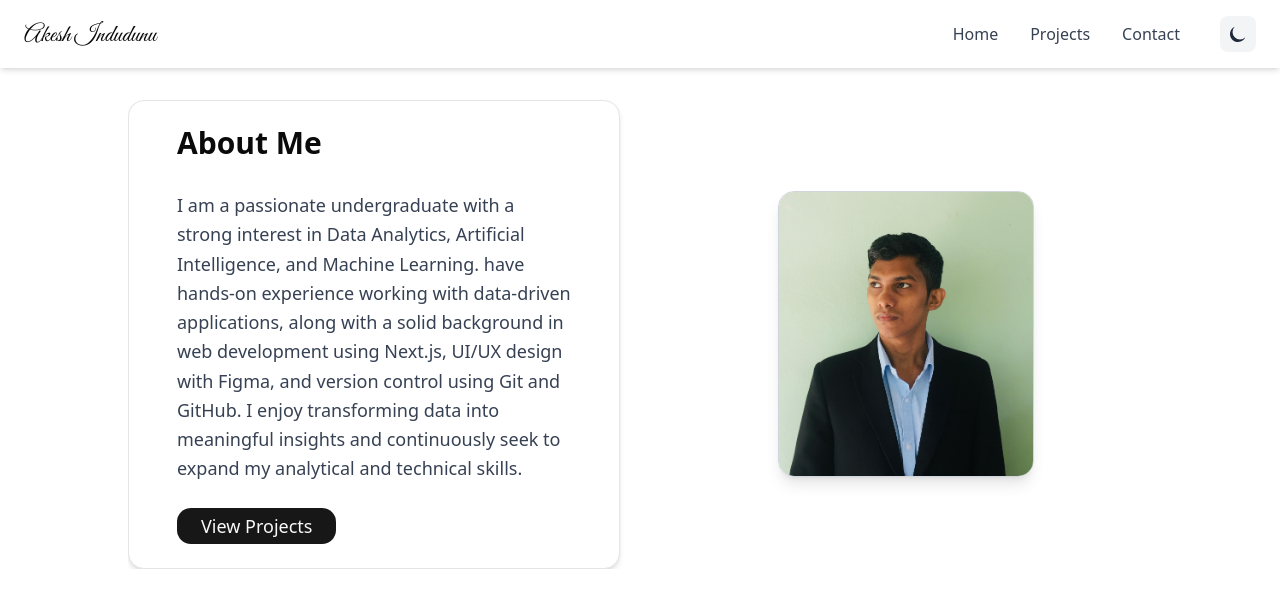
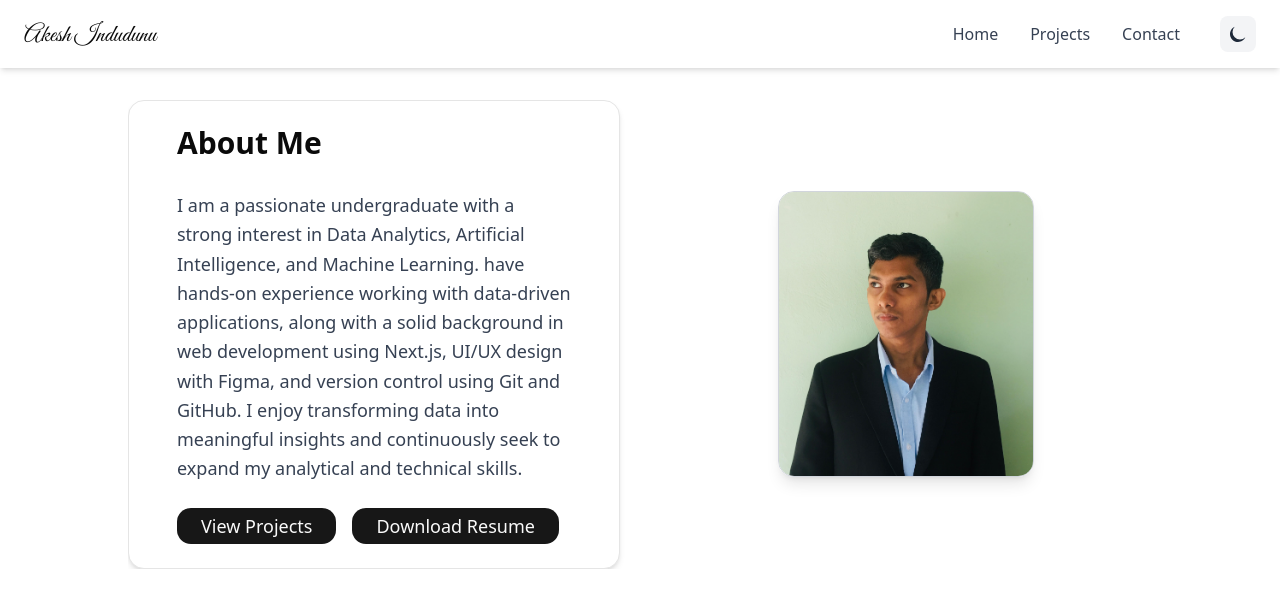
Before and after one commit to akeshindudunu/Portfolio, a Next.js app: page /Portfolio/ in a window 1280 px wide. Shown: the top 608 px of the page. Built offline with nearby package versions, Linux system fonts and the light colour scheme.

Commit message:
Download resume button added

```diff
--- a/src/app/page.tsx
+++ b/src/app/page.tsx
@@ -35,6 +35,9 @@ export default function Home(){
                             <Link href="/projects" className="text-gray-700 dark:text-gray-300 hover:text-blue-600 dark:hover:text-blue-400 transition mt-6 inline-block">
                               <Button className="rounded-xl px-6 py-2 text-lg">View Projects</Button>
                             </Link>
+                            <Link href="/Resume_Akesh.pdf" className="text-gray-700 dark:text-gray-300 hover:text-blue-600 dark:hover:text-blue-400 transition mt-6 inline-block ml-4">
+                                <Button className="rounded-xl px-6 py-2 text-lg">Download Resume</Button>
+                            </Link>
                         </CardContent>
                     </Card>
                 </motion.div>
```
Also changed, not shown: 1 other file (tests, documents, lock files or other folders).
